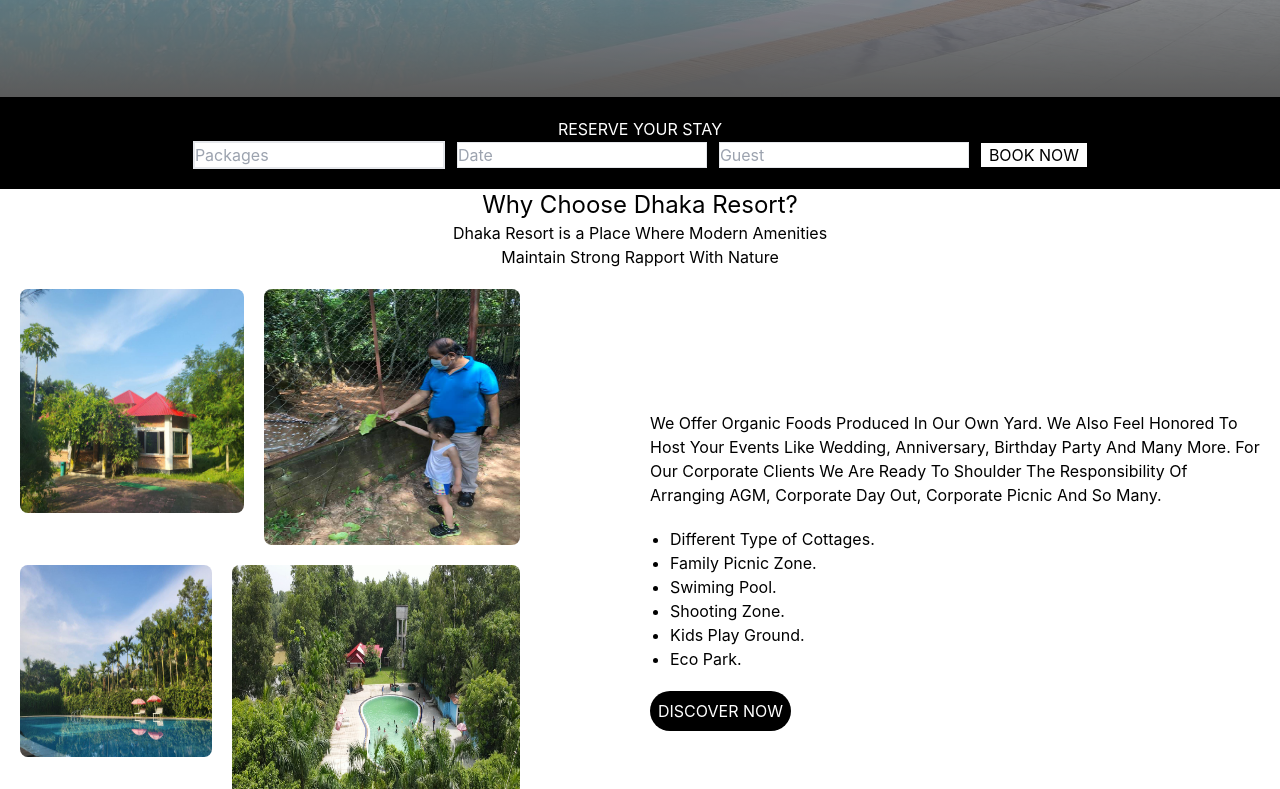
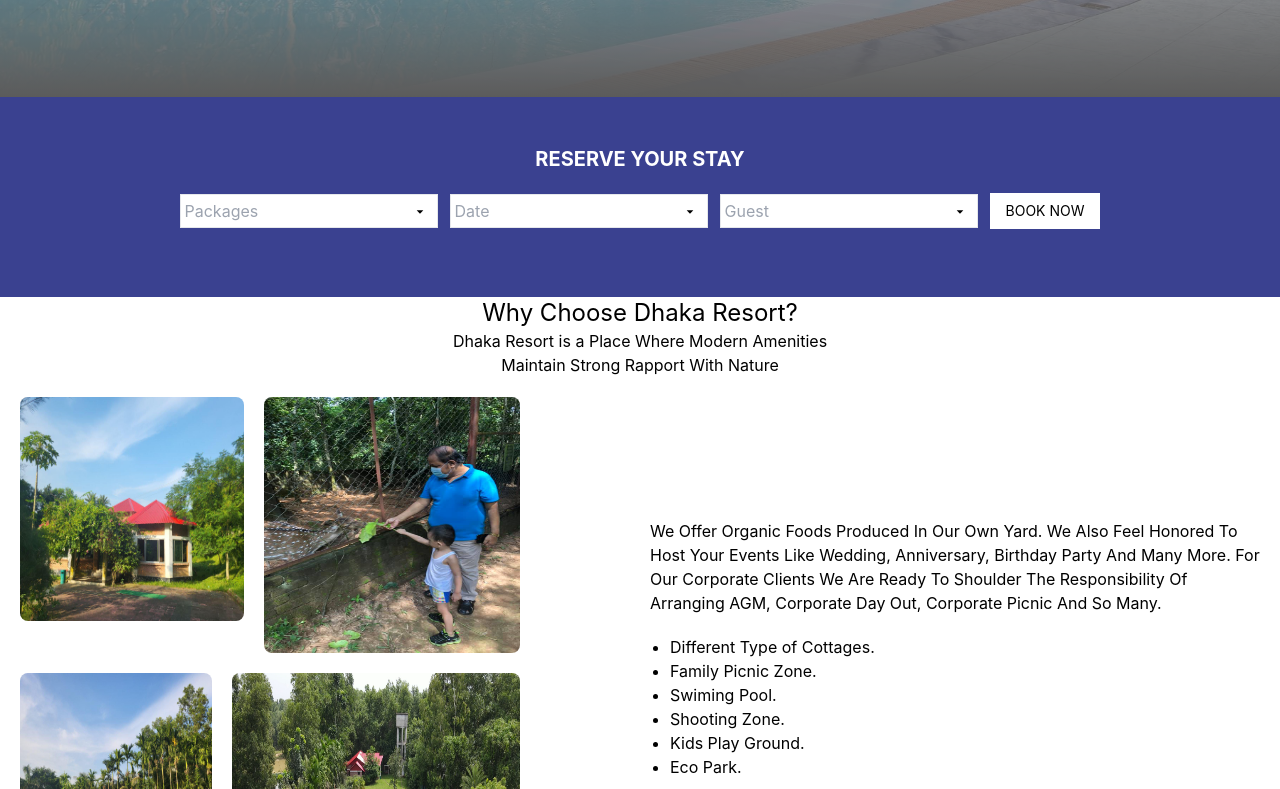
Before and after one commit to zobayertihan/Resort_Homepage, a React (Create React App) app: page / in a window 1280 px wide. Shown: the part 865-1654 px from the top of the page. Built offline with nearby package versions, Linux system fonts and the light colour scheme.

Commit message:
Reserve Page Updated

```diff
--- a/src/Pages/Header.js
+++ b/src/Pages/Header.js
@@ -25,8 +25,8 @@
                     <AiFillLinkedin className='text-lg' />
                     <AiOutlineTwitter className='text-lg' />
                     <div className='flex gap-3 items-center'>
-                        <button className='rounded-full bg-white text-[#3a4190] flex justify-center items-center gap-2 px-3 py-1'> <CiLock className='text-sm' /><span>  Login</span></button>
-                        <button className='rounded-full bg-[#2a3289] text-white flex justify-center items-center gap-2 px-3 py-1'><FaUserAlt className='text-sm' /><span>  Sign Up</span></button>
+                        <button className='rounded-full bg-white text-[#3a4190] font-bold flex justify-center items-center gap-2 px-3 py-1'> <CiLock className='text-sm' /><span>  Login</span></button>
+                        <button className='rounded-full bg-[#2a3289] text-white font-bold flex justify-center items-center gap-2 px-3 py-1'><FaUserAlt className='text-sm' /><span>  Sign Up</span></button>
                     </div>
 
                 </div>
--- a/src/Pages/Reserve.js
+++ b/src/Pages/Reserve.js
@@ -1,14 +1,29 @@
 import React from 'react';
-
+import { RiArrowDropDownFill } from "react-icons/ri";
 const Reserve = () => {
     return (
-        <div className='bg-black py-5'>
-            <h1 className='text-center text-white'>RESERVE YOUR STAY</h1>
-            <div className='flex items-center justify-center gap-3'>
-                <input type="text" placeholder='Packages' className='border-2' />
-                <input type="text" placeholder='Date' className='border' />
-                <input type="text" placeholder='Guest' className='border' />
-                <button className='bg-white text-black px-2'>BOOK NOW</button>
+        <div className='bg-[#3a4190] py-5 h-[200px] flex flex-col items-center justify-center'>
+            <h1 className='text-center text-white text-xl font-bold'>RESERVE YOUR STAY</h1>
+            <div className='flex items-center justify-center gap-3 p-5'>
+                <div className='relative flex'>
+                    <input type="text" placeholder='Packages' className='p-1 border' />
+                    <div className='absolute right-2 top-2'>
+                        <RiArrowDropDownFill className='text-xl' />
+                    </div>
+                </div>
+                <div className='relative flex'>
+                    <input type="text" placeholder='Date' className='p-1 border' />
+                    <div className='absolute right-2 top-2'>
+                        <RiArrowDropDownFill className='text-xl' />
+                    </div>
+                </div>
+                <div className='relative flex'>
+                    <input type="text" placeholder='Guest' className='p-1 border' />
+                    <div className='absolute right-2 top-2'>
+                        <RiArrowDropDownFill className='text-xl' />
+                    </div>
+                </div>
+                <button className='bg-white text-black px-4 py-2 text-sm'>BOOK NOW</button>
             </div>
         </div>
     );
```
